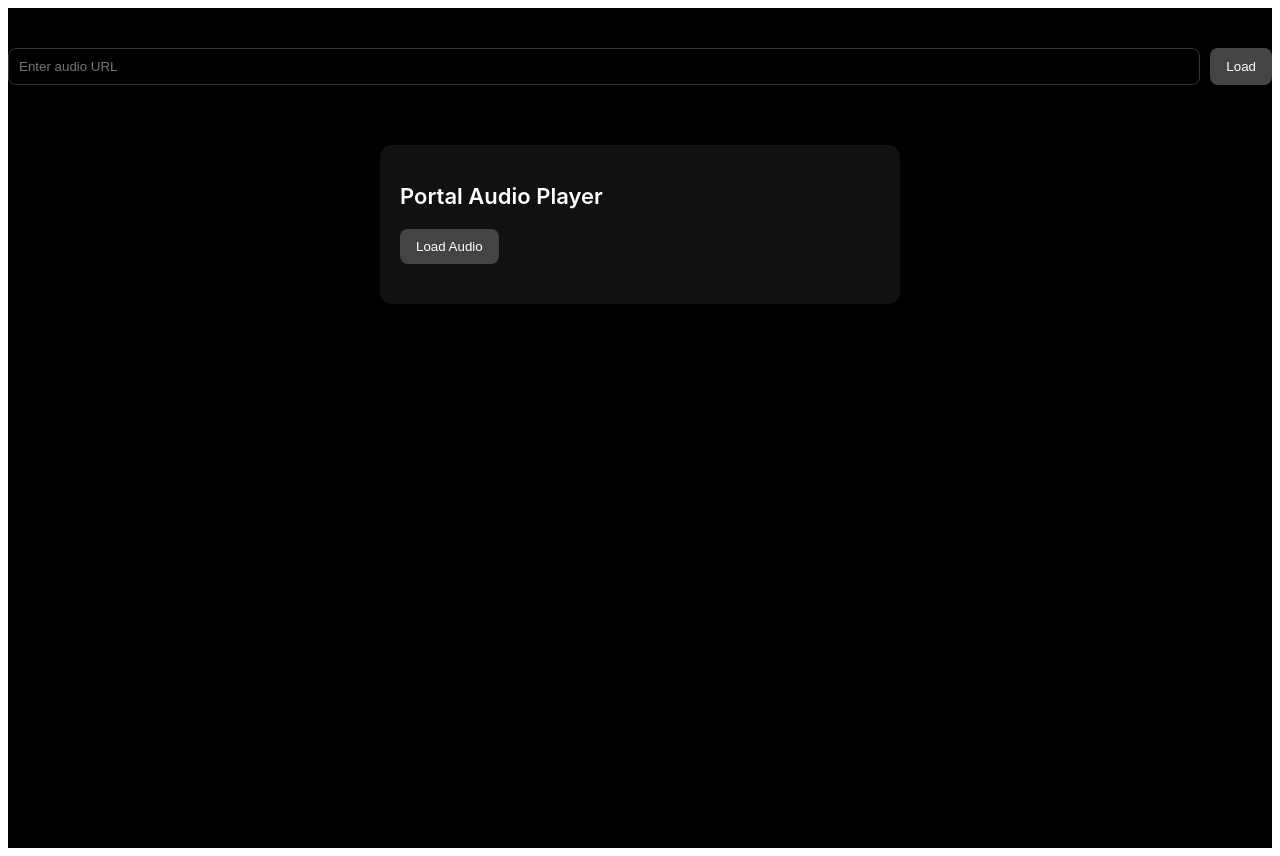
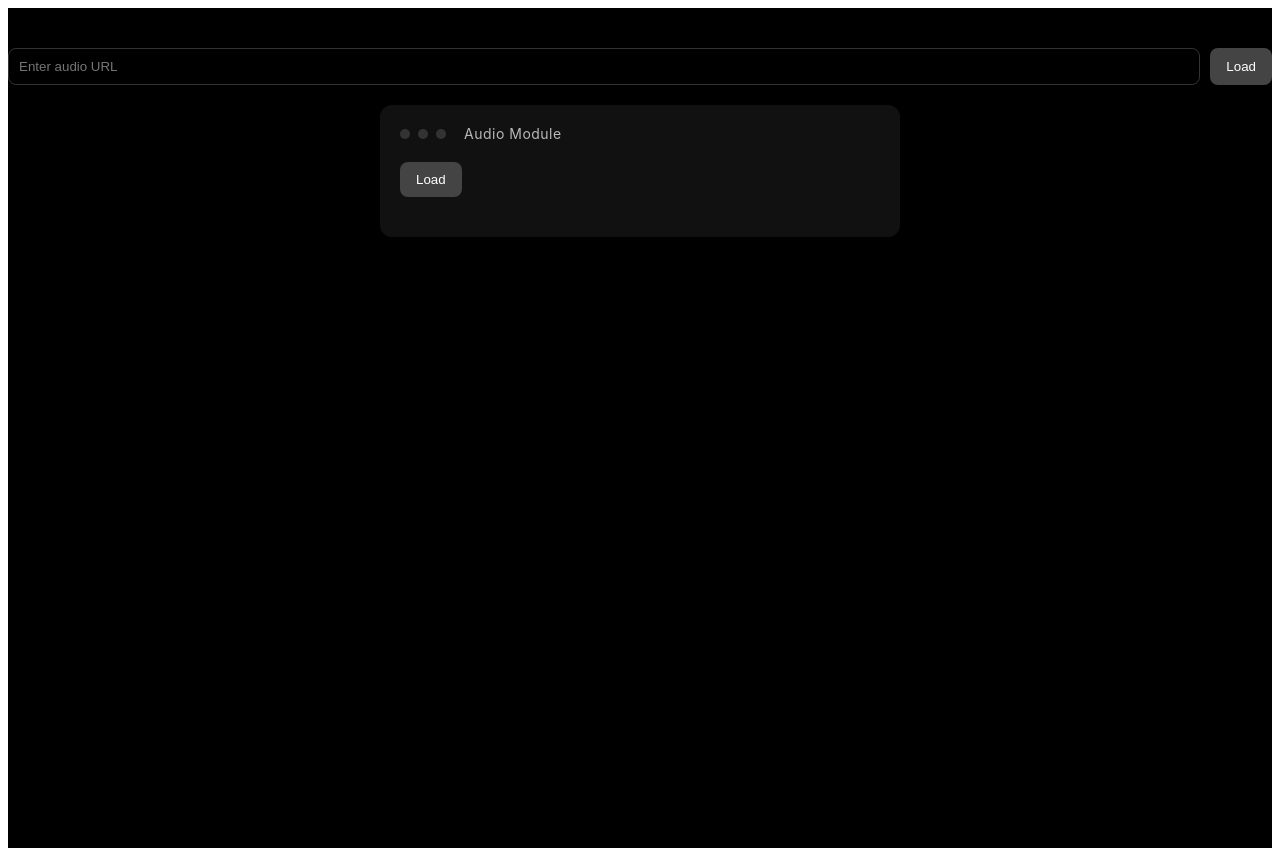
Before and after one commit to maxandbe1/Jurreauismcanvas, a React (Vite) app: page / in a window 1280 px wide. Built offline with nearby package versions, Linux system fonts and the light colour scheme.

Commit message:
Update FullAudioPlayer.jsx

```diff
--- a/src/components/FullAudioPlayer.jsx
+++ b/src/components/FullAudioPlayer.jsx
@@ -11,6 +11,7 @@ export default function FullAudioPlayer({ audioUrl, setAudioUrl }) {
 
   const loadAudio = () => {
     if (!audioUrl) return;
+
     setError("");
     setLoading(true);
     setIsPlaying(false);
@@ -50,13 +51,20 @@ export default function FullAudioPlayer({ audioUrl, setAudioUrl }) {
 
   return (
     <div style={styles.container}>
-      <h2 style={styles.title}>Portal Audio Player</h2>
+      {/* Portal‑OS Module Header */}
+      <div style={styles.header}>
+        <div style={styles.dot} />
+        <div style={styles.dot} />
+        <div style={styles.dot} />
+        <div style={styles.label}>Audio Module</div>
+      </div>
 
       {/* Load Button */}
       <button style={styles.loadBtn} onClick={loadAudio}>
-        Load Audio
+        Load
       </button>
 
+      {/* Audio Element */}
       <audio
         ref={audioRef}
         onLoadedMetadata={() => {
@@ -71,9 +79,11 @@ export default function FullAudioPlayer({ audioUrl, setAudioUrl }) {
         onEnded={() => setIsPlaying(false)}
       />
 
+      {/* Status */}
       {loading && <div style={styles.status}>Loading…</div>}
       {error && <div style={styles.error}>{error}</div>}
 
+      {/* Controls */}
       {!loading && !error && duration > 0 && (
         <>
           <div style={styles.controls}>
@@ -104,18 +114,34 @@ const styles = {
   container: {
     width: "100%",
     maxWidth: 480,
-    margin: "40px auto",
     padding: 20,
     background: "#111",
     color: "#fff",
     borderRadius: 12,
     fontFamily: "Inter, sans-serif",
   },
-  title: {
+
+  header: {
+    display: "flex",
+    alignItems: "center",
+    gap: 8,
     marginBottom: 20,
-    fontSize: 22,
-    fontWeight: 600,
   },
+
+  dot: {
+    width: 10,
+    height: 10,
+    borderRadius: "50%",
+    background: "#333",
+  },
+
+  label: {
+    marginLeft: 10,
+    fontSize: 14,
+    opacity: 0.7,
+    letterSpacing: 0.5,
+  },
+
   loadBtn: {
     padding: "10px 16px",
     background: "#444",
@@ -125,12 +151,14 @@ const styles = {
     cursor: "pointer",
     marginBottom: 20,
   },
+
   controls: {
     display: "flex",
     alignItems: "center",
     justifyContent: "space-between",
     marginTop: 10,
   },
+
   playBtn: {
     padding: "8px 16px",
     background: "#fff",
@@ -139,18 +167,22 @@ const styles = {
     border: "none",
     cursor: "pointer",
   },
+
   time: {
     fontSize: 14,
     opacity: 0.8,
   },
+
   seek: {
     width: "100%",
     marginTop: 12,
   },
+
   status: {
     marginTop: 10,
     color: "#aaa",
   },
+
   error: {
     marginTop: 10,
     color: "#ff5555",
```
